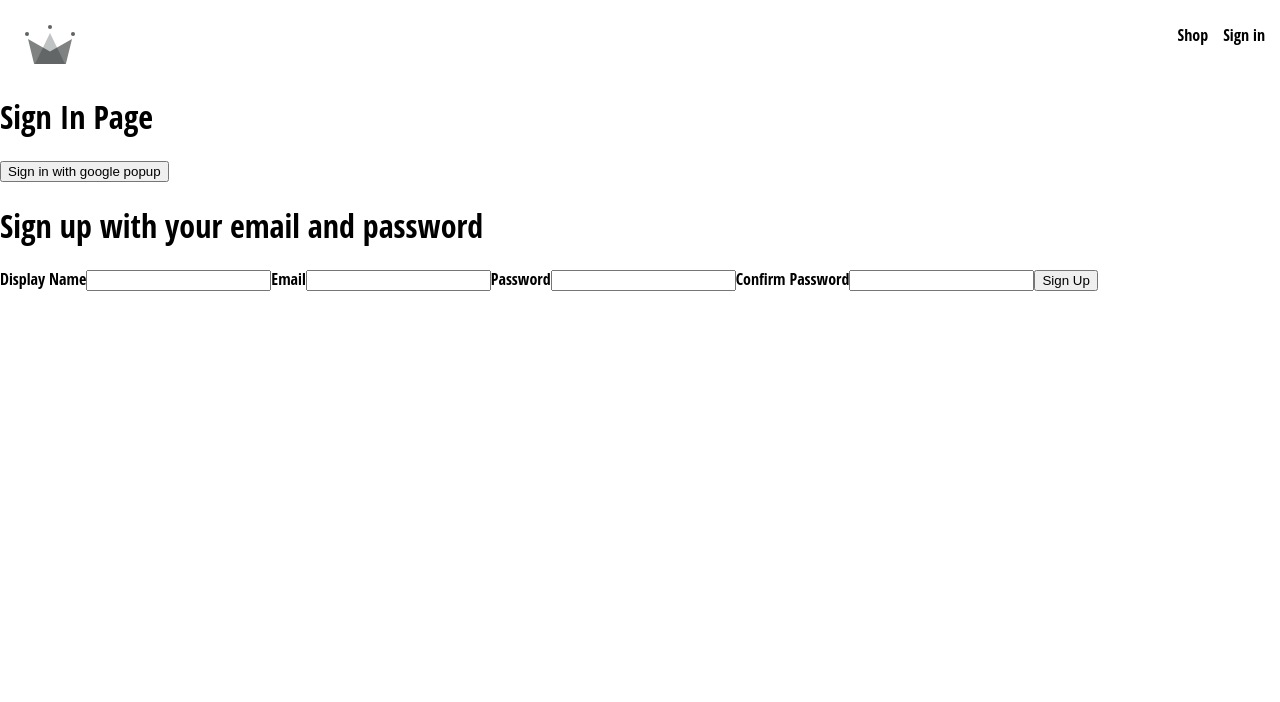
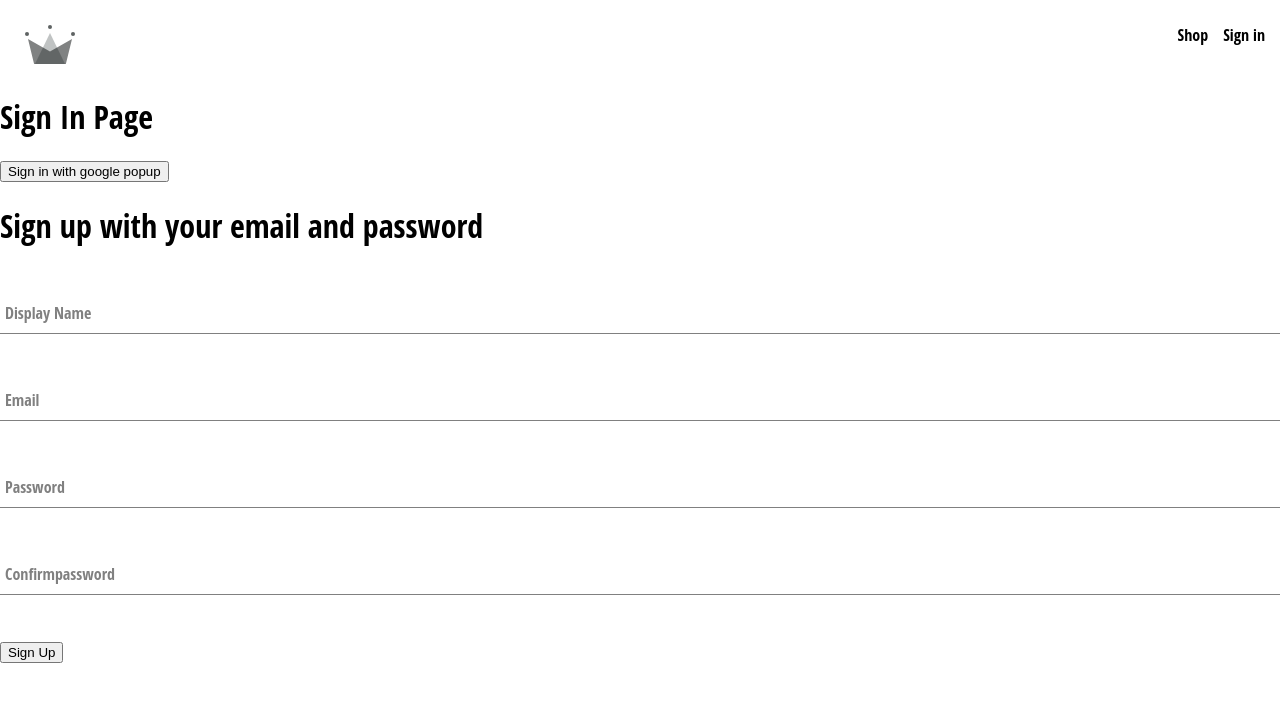
Before and after one commit to reza1992asadi/OnlineShop, a React (Create React App) app in the folder crwn-clothing/: page /signin in a window 1280 px wide. Shown: the top 702 px of the page. Built offline with nearby package versions, Linux system fonts and the light colour scheme.

Commit message:
fixing the bug with propsvalue?.length

```diff
--- /dev/null
+++ b/crwn-clothing/src/components/form-input/form-input.component.jsx
@@ -0,0 +1,23 @@
+import './form-input.styles.scss';
+const FormInput = ({label, ...otherProps}) => {
+    return (
+        <div className="group">
+          {label && (  <label className={`${otherProps.value?.length ? 'shrink' : null} form-input-label`}>{label}</label>)}
+            <input className="form-input" {...otherProps} />
+        </div>
+    )
+    FormInput.defaultProps = {
+        value: '',
+      }
+}
+
+// const FormInput = ({label, ...otherProps}) => {
+//   return (
+//     <div>
+//       <label>{label}</label>
+//       <input {...otherProps} />
+//     </div>
+//   )
+// }
+
+export default FormInput ;
--- /dev/null
+++ b/crwn-clothing/src/components/form-input/form-input.styles.scss
@@ -0,0 +1,54 @@
+$sub-color: grey;
+$main-color: black;
+
+@mixin shrinkLabel {
+  top: -14px;
+  font-size: 12px;
+  color: $main-color;
+}
+
+.group {
+  position: relative;
+  margin: 45px 0;
+
+  .form-input {
+    background: none;
+    background-color: white;
+    color: $sub-color;
+    font-size: 18px;
+    padding: 10px 10px 10px 5px;
+    display: block;
+    width: 100%;
+    border: none;
+    border-radius: 0;
+    border-bottom: 1px solid $sub-color;
+    margin: 25px 0;
+
+    &:focus {
+      outline: none;
+    }
+
+    &:focus ~ .form-input-label {
+      @include shrinkLabel();
+    }
+  }
+
+  input[type='password'] {
+    letter-spacing: 0.3em;
+  }
+
+  .form-input-label {
+    color: $sub-color;
+    font-size: 16px;
+    font-weight: normal;
+    position: absolute;
+    pointer-events: none;
+    left: 5px;
+    top: 10px;
+    transition: 300ms ease all;
+
+    &.shrink {
+      @include shrinkLabel();
+    }
+  }
+}
--- a/crwn-clothing/src/components/sign-up-form/sign-up-form.component.jsx
+++ b/crwn-clothing/src/components/sign-up-form/sign-up-form.component.jsx
@@ -1,5 +1,6 @@
 import {useState} from 'react';
 import { createAuthUserWithEmailAndPassword } from '../../utils/firebase/firebase.utils';
+import FormInput from '../form-input/form-input.component';
 
 const defaultFormFields = {
     displayname: '',
@@ -38,15 +39,38 @@
         <div>
             <h1>Sign up with your email and password</h1>
             <form onSubmit={handleSubmit}>
-                <label>Display Name</label>
-                <input type="text" required onChange={handleChange} name="displayName" value={displayName}/>
-                <label>Email</label>
-                <input type="email" required onChange={handleChange} name="email" value={email} />
-                <label>Password</label>
-                <input type="password" required onChange={handleChange} name="password" value={password}/>
-                <label>Confirm Password</label>
-                <input type="password" required onChange={handleChange} name="confirmPassword" value={confirmPassword}/>
-
+                <FormInput
+                label="Display Name"
+                type='text'
+                required
+                onChange={handleChange}
+                name='displayName'
+                value={displayName}
+                />
+                <FormInput
+                 label="Email"
+                 type='email'
+                 required
+                 onChange={handleChange}
+                 name='email'
+                 value={email}
+                />
+                <FormInput
+                 label="Password"
+                 type='password'
+                 required
+                 onChange={handleChange}
+                 name='password'
+                 value={password}
+                />
+                <FormInput
+                 label="Confirmpassword"
+                 type='password'
+                 required
+                 onChange={handleChange}
+                 name='confirmpassword'
+                 value={confirmPassword}
+                />
                 <button type="submit">Sign Up</button>
             </form>
         </div>
```
Also changed, not shown: crwn-clothing/src/guide.txt.
